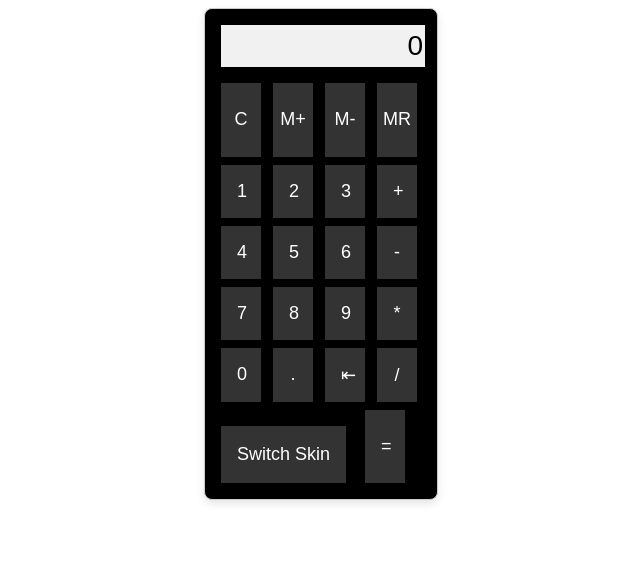
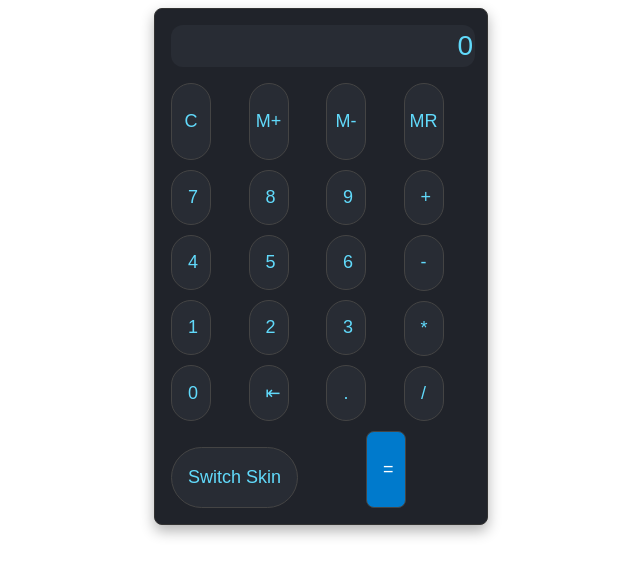
Before and after one commit to AlengGL/calculator, a plain HTML site: page index.html in a window 1280 px wide. Both pictures are taken after a click on the button "Switch Skin". Shown: the whole page, without its empty margins (319-959 px from the left). Drawn offline with Linux system fonts and the light colour scheme.

Commit message:
modify click event

```diff
--- a/index.html
+++ b/index.html
@@ -19,16 +19,16 @@
         <button data-action="memoryRecall">MR</button>
       </div>
       <div class="number">
-        <button>1</button>
-        <button>2</button>
-        <button>3</button>
-        <button>4</button>
-        <button>5</button>
-        <button>6</button>
-        <button>7</button>
-        <button>8</button>
-        <button>9</button>
-        <button>0</button>
+        <button data-value="1">1</button>
+        <button data-value="2">2</button>
+        <button data-value="3">3</button>
+        <button data-value="4">4</button>
+        <button data-value="5">5</button>
+        <button data-value="6">6</button>
+        <button data-value="7">7</button>
+        <button data-value="8">8</button>
+        <button data-value="9">9</button>
+        <button data-value="0">0</button>
         <button data-action="decimal">.</button>
         <button data-action="backspace">⇤</button>
       </div>
@@ -45,55 +45,3 @@
   <script src="script.js"></script>
 </body>
 </html>
-
-
-<!-- 下面為使用function的寫法 -->
-
-
-<!-- <!DOCTYPE html>
-<html lang="en">
-<head>
-  <meta charset="UTF-8">
-  <meta name="viewport" content="width=device-width, initial-scale=1.0">
-  <link rel="stylesheet" type="text/css" href="style.css">
-  <title>Calculator</title>
-</head>
-<body>
-  <div class="calculator">
-    <div class="display">
-      <input id="result" readonly value="0">
-    </div>
-    <div class="buttonGroup calculator__keys">
-      <div class="memory">
-        <button onclick="clearAll()">C</button>
-        <button onclick="addToMemory()">M+</button>
-        <button onclick="subtractFromMemory()">M-</button>
-        <button onclick="recallMemory()">MR</button>
-      </div>
-      <div class="number">
-        <button onclick="appendNumber('1')">1</button>
-        <button onclick="appendNumber('2')">2</button>
-        <button onclick="appendNumber('3')">3</button>
-        <button onclick="appendNumber('4')">4</button>
-        <button onclick="appendNumber('5')">5</button>
-        <button onclick="appendNumber('6')">6</button>
-        <button onclick="appendNumber('7')">7</button>
-        <button onclick="appendNumber('8')">8</button>
-        <button onclick="appendNumber('9')">9</button>
-        <button onclick="appendNumber('0')">0</button>
-        <button onclick="appendDecimal()">.</button>
-        <button onclick="backspace()">⇤</button>
-      </div>
-      <div class="algorithm">
-        <button onclick="setOperation('add')">+</button>
-        <button onclick="setOperation('subtract')">-</button>
-        <button onclick="setOperation('multiply')">*</button>
-        <button onclick="setOperation('divide')">/</button>
-      </div>
-      <button id="toggleSkin" onclick="toggleSkin()">Switch Skin</button>
-      <button class="calculate-button" onclick="calculateResult()">=</button>
-    </div>
-  </div>
-  <script src="script.js"></script>
-</body>
-</html> -->
--- a/script.js
+++ b/script.js
@@ -3,6 +3,7 @@ let currentInput = "0";
 let previousInput = "";
 let operation = null;
 let memory = roundNumber(parseFloat(localStorage.getItem('memory')), 8) || 0;
+const maxDigits = 13;
 
 const calculator = document.querySelector('.calculator');
 const keys = calculator.querySelector('.calculator__keys');
@@ -20,11 +21,24 @@ function roundNumber(number, decimals) {
   return Math.round(number * factor) / factor;
 }
 
+document.addEventListener('keydown', function(event) {
+  if ((event.key >= '0' && event.key <= '9') || event.key === '.') {
+      const button = document.querySelector(`button[data-value="${event.key}"]`);
+      if (button) {
+          button.click();
+      }
+  }
+});
+
 keys.addEventListener('click', (e) => {
   if (!e.target.matches('button')) return;
   const key = e.target;
   const action = key.dataset.action;
   const keyValue = key.textContent;
+
+  if ((currentInput.length >= maxDigits)&& !action) { // 新增這一行來限制位數
+    return;
+  }
 
   switch (action) {
     case 'decimal':
@@ -51,6 +65,9 @@ keys.addEventListener('click', (e) => {
         const num2 = parseFloat(currentInput);
         let result = operators[operation](num1, num2);
         result = roundNumber(result, 8);
+        if (Math.abs(result - 1) < 1e-7) {
+          result = 1;
+        }
         currentInput = result.toString();
         operation = null;
         previousInput = '';
@@ -90,114 +107,23 @@ keys.addEventListener('click', (e) => {
       break;
   }
 
-  display.value = currentInput || '0';
+  display.value = formatNumber(currentInput) || '0';
 });
+
+function formatNumber(number) {
+  const num = parseFloat(number);
+  if (Math.abs(num) >= 1e11) {
+      return num.toExponential(4);
+  } else if (Math.floor(num) != num) {
+      const parts = number.split('.');
+      let integerPart = parseInt(parts[0], 10).toLocaleString('en-US');
+      let decimalPart = parts[1].length > 8 ? parts[1].substring(0, 8) : parts[1];
+      return integerPart + '.' + decimalPart;
+  } else {
+      return num.toLocaleString('en-US');
+  }
+}
 
 function toggleSkin() {
   calculator.classList.toggle('dark');
 }
-
-
-// 這是另一種 使用function寫法 要使用HTML需更改//
-// 下面寫法直觀 對後續維護及可讀性較高//
-
-
-// let currentInput = "0";
-// let previousInput = "";
-// let operation = null;
-// let memory = roundNumber(parseFloat(localStorage.getItem('memory')), 8) || 0;
-// let display = document.getElementById('result');
-
-// const operators = {
-//   add: (a, b) => a + b,
-//   subtract: (a, b) => a - b,
-//   multiply: (a, b) => a * b,
-//   divide: (a, b) => a / b,
-// };
-
-// function appendNumber(number) {
-//   if (currentInput === '0') {
-//     currentInput = number;
-//   } else {
-//     currentInput += number;
-//   }
-//   updateDisplay();
-// }
-
-// function appendDecimal() {
-//   if (!currentInput.includes('.')) {
-//     currentInput += '.';
-//   }
-//   updateDisplay();
-// }
-
-// function setOperation(op) {
-//   if (operation && previousInput) {
-//     const num1 = parseFloat(previousInput);
-//     const num2 = parseFloat(currentInput);
-//     let result = operators[operation](num1, num2);
-//     result = roundNumber(result, 8);
-//     currentInput = result.toString();
-//   }
-//   operation = op;
-//   previousInput = currentInput;
-//   currentInput = '0';
-//   updateDisplay();
-// }
-
-// function calculateResult() {
-//     if (operation && previousInput) {
-//       const num1 = parseFloat(previousInput);
-//       const num2 = parseFloat(currentInput);
-//       let result = operators[operation](num1, num2);
-//       result = roundNumber(result, 8);
-//       currentInput = result.toString();
-//       operation = null;
-//       previousInput = '';
-//     }
-//     updateDisplay();
-// }
-
-// function roundNumber(number, decimals) {
-//     const factor = Math.pow(10, decimals);
-//     return Math.round(number * factor) / factor;
-//   }
-
-// function clearAll() {
-//   currentInput = "0";
-//   previousInput = "";
-//   operation = null;
-//   updateDisplay();
-// }
-
-// function backspace() {
-//   currentInput = currentInput.slice(0, -1);
-//   if (currentInput === '') {
-//     currentInput = '0';
-//   }
-//   updateDisplay();
-// }
-
-// function addToMemory() {
-//   memory += roundNumber(parseFloat(currentInput), 8);
-//   localStorage.setItem('memory', roundNumber(memory, 8));
-// }
-
-// function subtractFromMemory() {
-//   memory -= roundNumber(parseFloat(currentInput), 8);
-//   localStorage.setItem('memory', roundNumber(memory, 8));
-// }
-
-// function recallMemory() {
-//   currentInput = memory.toString();
-//   updateDisplay();
-// }
-
-// function updateDisplay() {
-//   display.value = currentInput;
-// }
-
-// function toggleSkin() {
-//   const calculator = document.querySelector('.calculator');
-//   calculator.classList.toggle('dark');
-// }
--- a/style.css
+++ b/style.css
@@ -90,18 +90,86 @@ button:active {
     color: black;
 }
 
+/* 當切換到 dark 模式時 */
 .calculator.dark {
-    background-color: black;
-    color: white;
+    width: 300px;
+    background-color: #20232a;
+    color: #61dafb;
+    border-color: #333;
+    box-shadow: 0 6px 14px rgba(0, 0, 0, 0.3);
+}
+
+.calculator.dark .display input {
+    background: #282c34;
+    color: #61dafb;
+    border-radius: 12px;
+}
+
+.calculator.dark .buttonGroup {
+    gap: 10px;
+}
+
+.calculator.dark .memory {
+    gap: 10px;
+}
+
+.calculator.dark .number {
+    gap: 10px;
+    /* 更改數字鍵的順序 */
+    grid-template-areas:
+        "seven eight nine"
+        "four five six"
+        "one two three"
+        "zero backspace dot";
+}
+
+.calculator.dark .number button[data-value="1"] { grid-area: one; }
+.calculator.dark .number button[data-value="2"] { grid-area: two; }
+.calculator.dark .number button[data-value="3"] { grid-area: three; }
+.calculator.dark .number button[data-value="4"] { grid-area: four; }
+.calculator.dark .number button[data-value="5"] { grid-area: five; }
+.calculator.dark .number button[data-value="6"] { grid-area: six; }
+.calculator.dark .number button[data-value="7"] { grid-area: seven; }
+.calculator.dark .number button[data-value="8"] { grid-area: eight; }
+.calculator.dark .number button[data-value="9"] { grid-area: nine; }
+.calculator.dark .number button[data-value="0"] { grid-area: zero; }
+.calculator.dark .number button[data-action="decimal"] { grid-area: dot; }
+.calculator.dark .number button[data-action="backspace"] { grid-area: backspace; }
+
+.calculator.dark .algorithm {
+    gap: 10px;
 }
 
 .calculator.dark button {
-    background-color: #333;
-    color: white;
+    background-color: #282c34;
+    color: #61dafb;
+    border-radius: 100px;
+    border: 1px solid #444;
+    transition: background-color 0.3s, color 0.3s;
+}
+
+.calculator.dark button:hover {
+    background-color: #404448;
+    color: #e0e0e0;
 }
 
 .calculator.dark button:active {
-    background-color: rgba(255, 255, 255, 0.434);
-    color: black;
-    transform: scale(0.8);;
+    background-color: #1f2128;
+    color: #ffffff;
+    transform: scale(0.95);
 }
+
+.calculator.dark .calculate-button {
+    background-color: #007acc;
+    color: #ffffff;
+    border-radius: 8px;
+    transition: background-color 0.3s;
+}
+
+.calculator.dark .calculate-button:hover {
+    background-color: #005fa3;
+}
+
+.calculator.dark .calculate-button:active {
+    background-color: #004680;
+}
```
